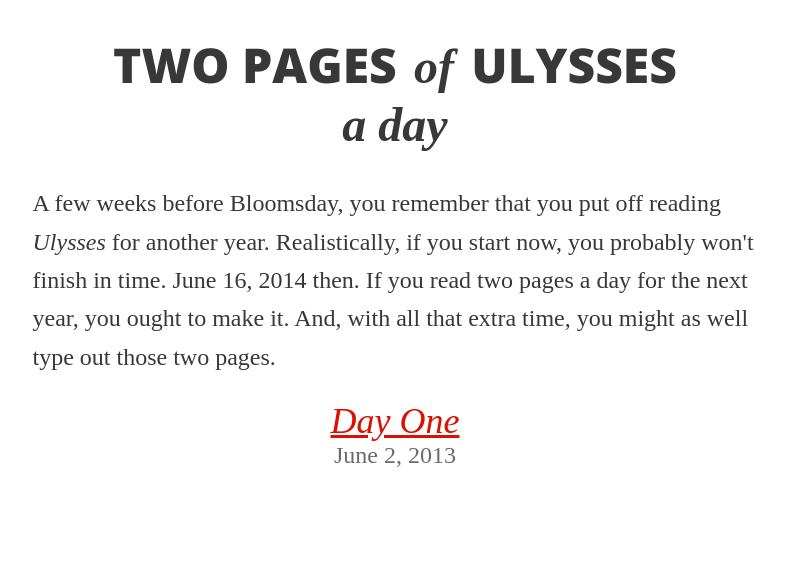
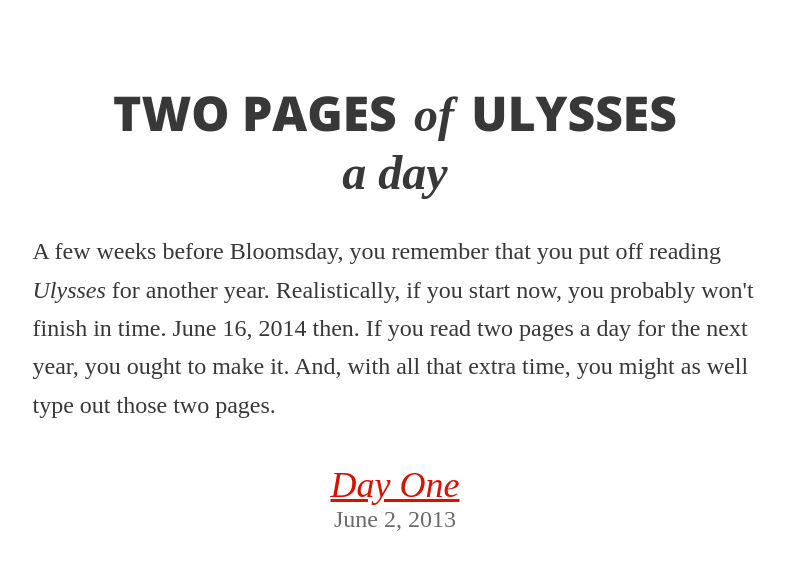
Before and after one commit to adregan/ulysses, a Jekyll site: the page built from index.html, in a window 1280 px wide. Shown: the top 570 px of the page, without its empty margins (245-1030 px from the left). Built offline with Jekyll 4.4.1, drawn with Linux system fonts in a browser that asks for light colours; some web fonts are replaced.

Commit message:
some spacing

```diff
--- a/index.html
+++ b/index.html
@@ -2,8 +2,10 @@
 layout: default
 title: Two pages of Ulysses a day
 ---
+<header class="main">
 <h1 class="decorative-title page-title">
 Two pages <span class="flourish">of</span> Ulysses <span class="flourish block">a day</span></h1>
+</header>
 <p class="readable">A few weeks before Bloomsday, you remember that you put off reading <em>Ulysses</em> for another year. Realistically, if you start now, you probably won't finish in time. June 16, 2014 then. If you read two pages a day for the next year, you ought to make it. And, with all that extra time, you might as well type out those two pages.</p>
   <dl class="posts">
     {% for post in site.posts %}
--- a/scss/partials/_layout.scss
+++ b/scss/partials/_layout.scss
@@ -15,7 +15,12 @@
   text-align: center;
 }
 
+header.main {
+  padding-top: 2em;
+}
+
 .posts {
+  padding-top: .67em;
   text-align: center;
   dd {margin: 0;}
 }
```
Also changed, not shown: css/main.css (+1 -1 lines).
